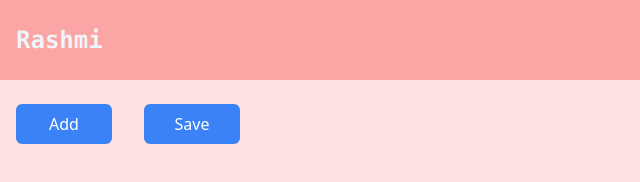
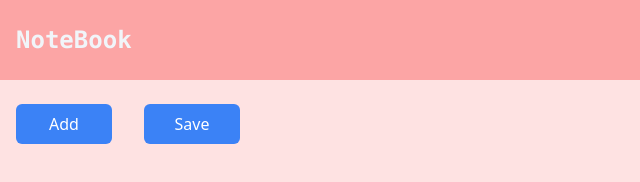
Before and after one commit to RashmiTiwari2003/Noted, a plain HTML site: page index.html in a window 1280 px wide. Shown: the full height of the page, 0-640 px from the left. Drawn offline with nearby package versions, Linux system fonts and the light colour scheme.

Commit message:
changed Nav

```diff
--- a/index.html
+++ b/index.html
@@ -8,7 +8,7 @@
 </head>
 <body class="flex flex-col  bg-red-100">
     <div class="flex w-full bg-red-300 px-4 py-6">
-        <h1 class="text-slate-100 font-mono font-semibold text-2xl">Rashmi</h1>
+        <h1 class="text-slate-100 font-mono font-semibold text-2xl">NoteBook</h1>
     </div>
 
     <div class="flex flex-row">
```
